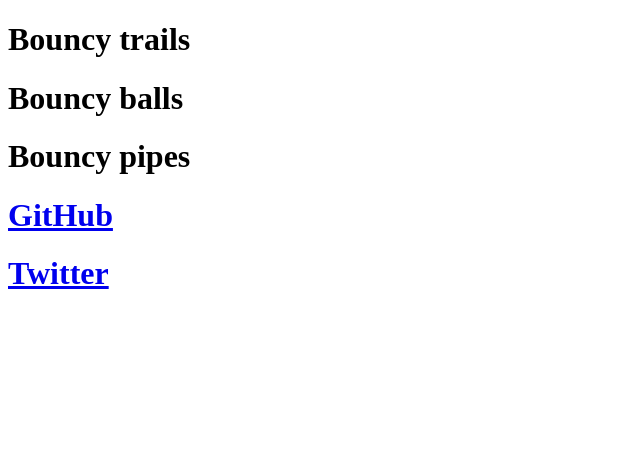
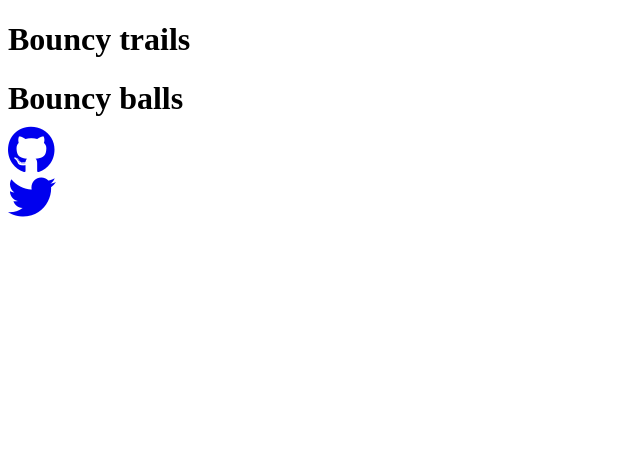
Before and after one commit to boobeh123/On-Demand-Background-Picker, a plain HTML site: page index.html in a window 1280 px wide. Shown: the whole page, without its empty margins (0-640 px from the left). Drawn offline with Linux system fonts and the light colour scheme.

Commit message:
Remove one clickable header & added social icons

```diff
--- a/index.html
+++ b/index.html
@@ -4,23 +4,23 @@
     <meta charset="UTF-8">
     <meta http-equiv="X-UA-Compatible" content="IE=edge">
     <meta name="viewport" content="width=device-width, initial-scale=1.0">
-    <!-- Font -->
+    <title>On Demand Background Picker</title>
+    <!-- Font awesome icons -->
+    <script src="https://kit.fontawesome.com/9f91d488b5.js" crossorigin="anonymous"></script>
+    <!-- Google fonts -->
     <link rel="preconnect" href="https://fonts.googleapis.com">
     <link rel="preconnect" href="https://fonts.gstatic.com" crossorigin>
-    <link href="https://fonts.googleapis.com/css2?family=Roboto:wght@400;700&display=swap" rel="stylesheet">
-    <!-- Font awesome icons -->
-    <script src="https://kit.fontawesome.com/9f91d488b5.js" crossorigin="anonymous"></script>
-    <title>On Demand Background Picker</title>
-    <link rel="stylesheet" href="style.css">
+    <link href="https://fonts.googleapis.com/css2?family=Lato:wght@100&family=Roboto:wght@100;400;700&display=swap" rel="stylesheet">
+    <!-- External CSS -->
+    <link rel="stylesheet" href="./public/style.css">
 </head>
 <body>
     <h1 id="bouncyTrail">Bouncy trails</h1>
     <h1 id="bouncyBall">Bouncy balls</h1>
-    <h1 id="bouncyPipe">Bouncy pipes</h1>
-    <h1 id="socialOne"><a href="https://github.com/boobeh123">GitHub</a></h1>
-    <h1 id="socialTwo"><a href="https://twitter.com/boobeh123">Twitter</a></h1>
+    <!-- <h1 id="bouncyPipe">Bouncy pipes</h1> -->
+    <h2 id="socialOne"><a href="https://github.com/boobeh123"><i class="fa-brands fa-github fa-2xl"></i></a></h2>
+    <h2 id="socialTwo"><a href="https://twitter.com/boobeh123"><i class="fa-brands fa-twitter fa-2xl"></i></a></h2>
     <canvas></canvas>
-
-    <script src="main.js"></script>
+    <script type="text/javascript" src="./public/main.js"></script>
 </body>
 </html>
```
